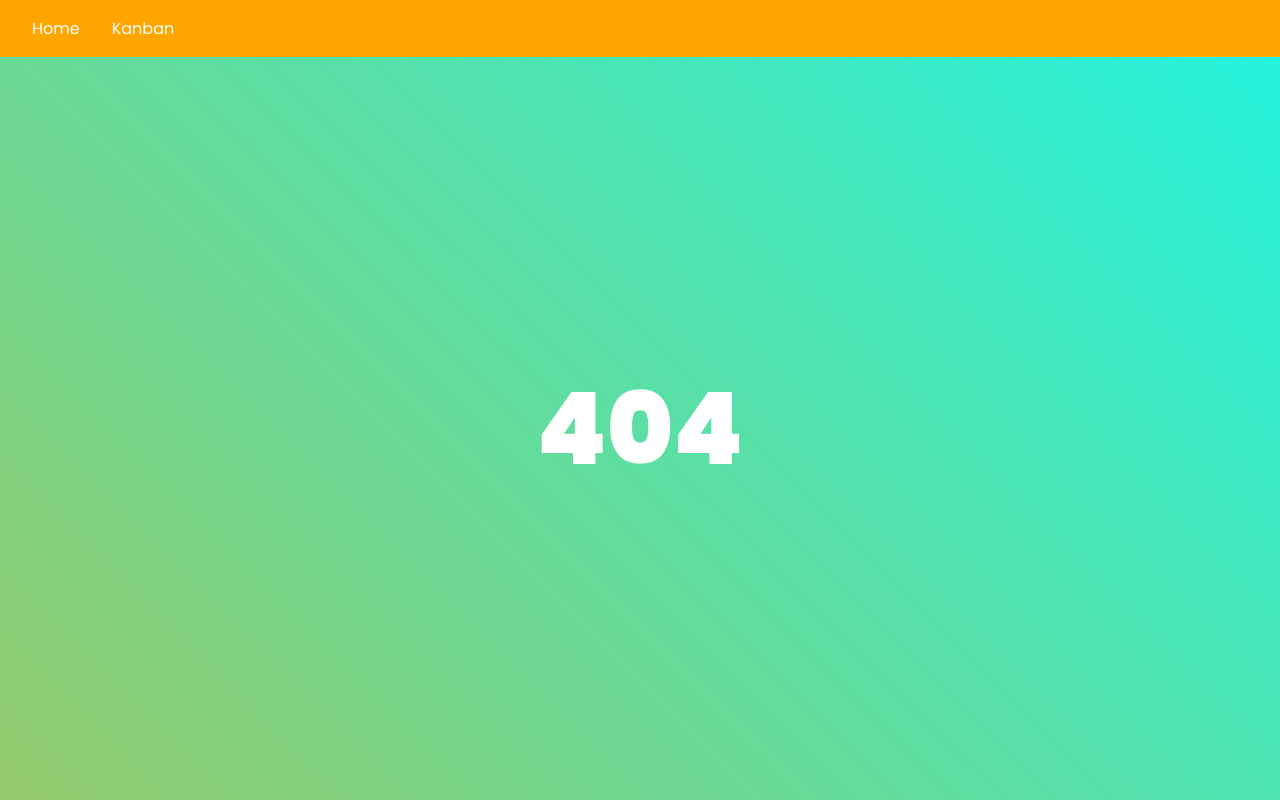
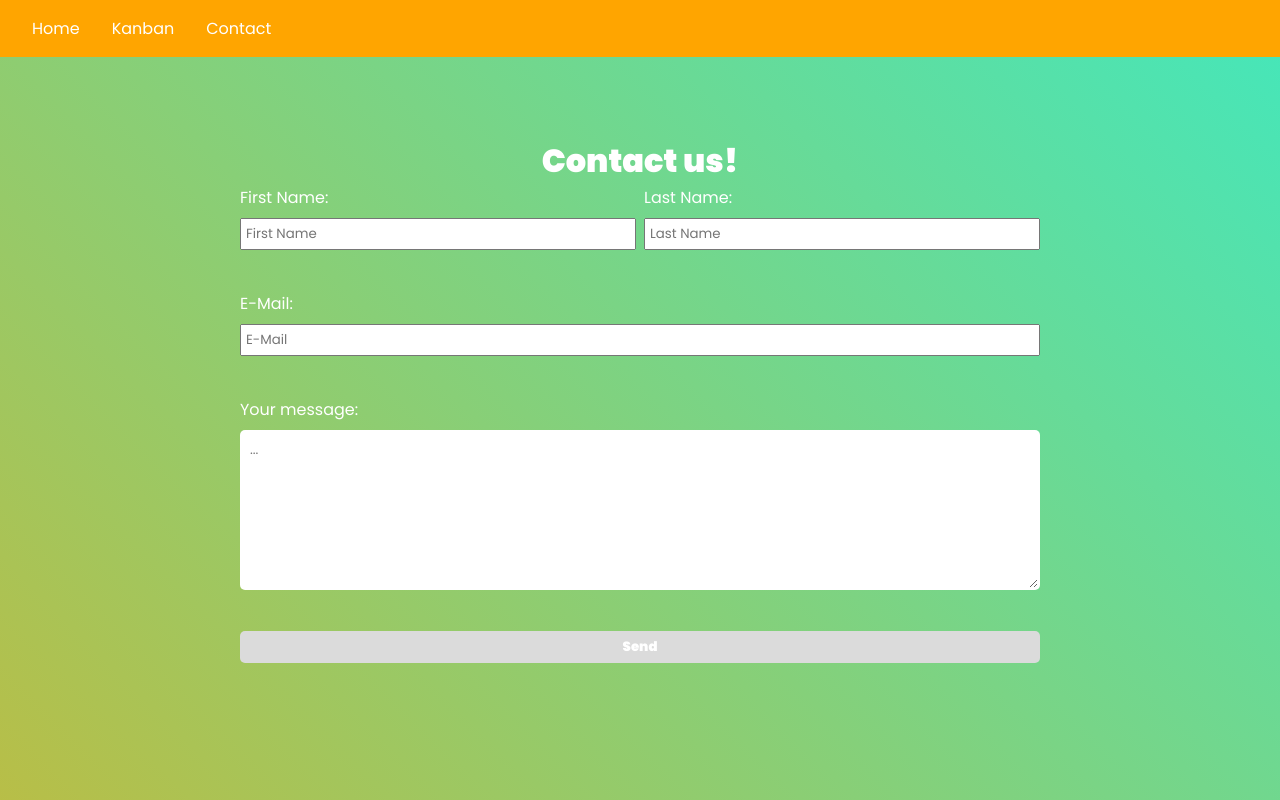
Before and after one commit to Fabianofski/Learning-Angular, an Angular app in the folder kanban/: page /contact in a window 1280 px wide. Before the commit this address led to /not-found. Built offline with nearby package versions, Linux system fonts and the light colour scheme.

Commit message:
Added Contact Form Page

```diff
--- /dev/null
+++ b/kanban/src/app/app-routing.module.ts
@@ -0,0 +1,20 @@
+import { RouterModule, Routes } from '@angular/router';
+import { HomeComponent } from './home/home.component';
+import { KanbanComponent } from './kanban/kanban.component';
+import { ContactComponent } from './contact/contact.component';
+import { NotFoundComponent } from './not-found/not-found.component';
+import { NgModule } from '@angular/core';
+
+const appRoutes: Routes = [
+  { path: '', component: HomeComponent },
+  { path: 'kanban', component: KanbanComponent },
+  { path: 'contact', component: ContactComponent },
+  { path: 'not-found', component: NotFoundComponent },
+  { path: '**', redirectTo: '/not-found' },
+];
+
+@NgModule({
+  imports: [RouterModule.forRoot(appRoutes)],
+  exports: [RouterModule],
+})
+export class AppRoutingModule {}
--- a/kanban/src/app/app.component.html
+++ b/kanban/src/app/app.component.html
@@ -3,6 +3,7 @@
     <ul>
       <li><a routerLink="/">Home</a></li>
       <li><a routerLink="/kanban">Kanban</a></li>
+      <li><a routerLink="/contact">Contact</a></li>
     </ul>
   </nav>
   <div class="container">
--- a/kanban/src/app/app.module.ts
+++ b/kanban/src/app/app.module.ts
@@ -5,17 +5,11 @@ import { AppComponent } from './app.component';
 import { ListComponent } from './kanban/list/list.component';
 import { CardComponent } from './kanban/list/card/card.component';
 import { FormsModule, ReactiveFormsModule } from '@angular/forms';
-import { RouterModule, Routes } from '@angular/router';
 import { KanbanComponent } from './kanban/kanban.component';
 import { HomeComponent } from './home/home.component';
 import { NotFoundComponent } from './not-found/not-found.component';
-
-const appRoutes: Routes = [
-  { path: '', component: HomeComponent },
-  { path: 'kanban', component: KanbanComponent },
-  { path: 'not-found', component: NotFoundComponent },
-  { path: '**', redirectTo: '/not-found' },
-];
+import { ContactComponent } from './contact/contact.component';
+import { AppRoutingModule } from './app-routing.module';
 
 @NgModule({
   declarations: [
@@ -25,13 +19,9 @@ const appRoutes: Routes = [
     KanbanComponent,
     HomeComponent,
     NotFoundComponent,
+    ContactComponent,
   ],
-  imports: [
-    BrowserModule,
-    FormsModule,
-    ReactiveFormsModule,
-    RouterModule.forRoot(appRoutes),
-  ],
+  imports: [BrowserModule, FormsModule, ReactiveFormsModule, AppRoutingModule],
   providers: [],
   bootstrap: [AppComponent],
 })
--- /dev/null
+++ b/kanban/src/app/contact/contact.component.css
@@ -0,0 +1,83 @@
+:host {
+  display: flex;
+  flex-direction: column;
+  justify-content: flex-start;
+  align-items: center;
+  flex: 1;
+
+  margin-top: 4rem;
+  width: 100%;
+}
+
+form {
+  display: grid;
+  gap: 0.5rem;
+  grid-template-columns: 1fr 1fr;
+
+  width: 100%;
+  max-width: 50rem;
+}
+
+.submit-btn {
+  height: 2rem;
+  background-color: orange;
+
+  color: white;
+  font-weight: bold;
+
+  border: 1px solid orange;
+  border-radius: 5px;
+
+  cursor: pointer;
+}
+
+.submit-btn:hover {
+  background-color: white;
+  color: orange;
+}
+
+.submit-btn:disabled {
+  background-color: #dbdbdb;
+  color: white;
+
+  cursor: not-allowed;
+
+  border: 1px solid transparent;
+}
+
+.form-group {
+  display: flex;
+  flex-direction: column;
+  gap: 0.5rem;
+}
+
+.col-span-2 {
+  grid-column: span 2;
+}
+
+textarea {
+  min-height: 10rem;
+  padding: 0.5rem;
+
+  resize: vertical;
+}
+
+input {
+  padding: 0.25rem;
+}
+
+.input,
+textarea {
+  border: 2px solid transparent;
+  border-radius: 5px;
+}
+
+input.ng-valid,
+textarea.ng-valid {
+  border: 2px solid green;
+}
+
+input.ng-invalid.ng-touched,
+textarea.ng-invalid.ng-touched {
+  border: 2px solid red;
+}
--- /dev/null
+++ b/kanban/src/app/contact/contact.component.html
@@ -0,0 +1,87 @@
+<h1>Contact us!</h1>
+
+<form #f="ngForm" (ngSubmit)="submit()">
+  <div class="form-group">
+    <label>First Name:</label>
+    <input
+      type="text"
+      ngModel
+      required
+      class="form-control"
+      name="firstname"
+      placeholder="First Name"
+      #fName="ngModel"
+    />
+    <div
+      *ngIf="!fName.valid && fName.touched; then fValid; else fInvalid"
+    ></div>
+    <ng-template #fValid
+      ><p style="color: red">First Name invalid</p></ng-template
+    >
+    <ng-template #fInvalid><p style="visibility: hidden">valid</p></ng-template>
+  </div>
+
+  <div class="form-group">
+    <label>Last Name:</label>
+    <input
+      type="text"
+      ngModel
+      required
+      class="form-control"
+      name="lastname"
+      placeholder="Last Name"
+      #lName="ngModel"
+    />
+    <div
+      *ngIf="!lName.valid && lName.touched; then lValid; else lInvalid"
+    ></div>
+    <ng-template #lValid
+      ><p style="color: red">Last Name invalid</p></ng-template
+    >
+    <ng-template #lInvalid><p style="visibility: hidden">valid</p></ng-template>
+  </div>
+
+  <div class="form-group col-span-2">
+    <label>E-Mail:</label>
+    <input
+      type="text"
+      ngModel
+      required
+      email
+      class="form-control"
+      name="email"
+      placeholder="E-Mail"
+      #email="ngModel"
+    />
+    <div
+      *ngIf="!email.valid && email.touched; then eValid; else eInvalid"
+    ></div>
+    <ng-template #eValid><p style="color: red">E-Mail invalid</p></ng-template>
+    <ng-template #eInvalid><p style="visibility: hidden">valid</p></ng-template>
+  </div>
+
+  <div class="form-group col-span-2">
+    <label>Your message:</label>
+    <textarea
+      ngModel
+      required
+      class="form-control"
+      name="message"
+      placeholder="..."
+      #message="ngModel"
+    ></textarea>
+    <div
+      *ngIf="!message.valid && message.touched; then mValid; else mInvalid"
+    ></div>
+    <ng-template #mValid
+      ><p style="color: red">Message can't be empty!</p></ng-template
+    >
+    <ng-template #mInvalid><p style="visibility: hidden">valid</p></ng-template>
+  </div>
+
+  <button type="submit" class="col-span-2 submit-btn" [disabled]="!f.valid">
+    Send
+  </button>
+</form>
+
+<p style="color: green" *ngIf="submitted">Submitted!</p>
--- /dev/null
+++ b/kanban/src/app/contact/contact.component.ts
@@ -0,0 +1,21 @@
+import { Component, ViewChild } from '@angular/core';
+import { NgForm } from '@angular/forms';
+
+@Component({
+  selector: 'app-contact',
+  templateUrl: './contact.component.html',
+  styleUrls: ['./contact.component.css'],
+})
+export class ContactComponent {
+  @ViewChild('f') signupForm: NgForm;
+  submitted = false;
+
+  submit() {
+    this.signupForm.resetForm();
+
+    this.submitted = true;
+    setTimeout(() => {
+      this.submitted = false;
+    }, 5000);
+  }
+}
--- a/kanban/src/app/kanban/list/card/card.component.css
+++ b/kanban/src/app/kanban/list/card/card.component.css
@@ -61,12 +61,12 @@ hr {
 
   height: 2rem;
   width: 100%;
+  background: linear-gradient(20deg, orangered, orange 50%, white);
 }
 
 .drag-area {
   flex: 8;
   height: 100%;
-  background: linear-gradient(90deg, orange 40%, aqua 80%, white);
 }
 
 .drag-area:hover {
```
